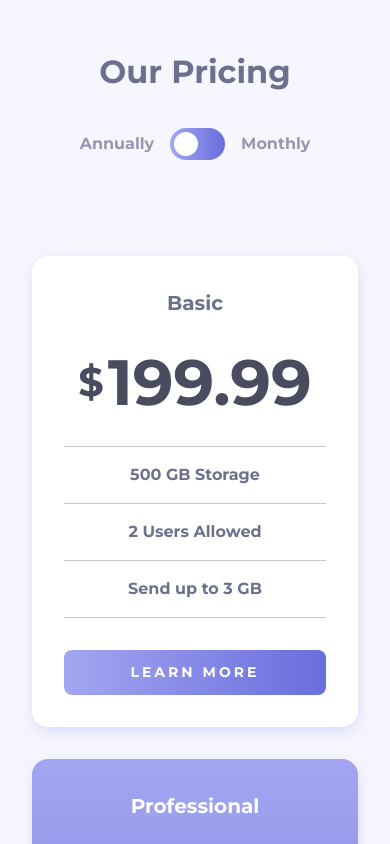
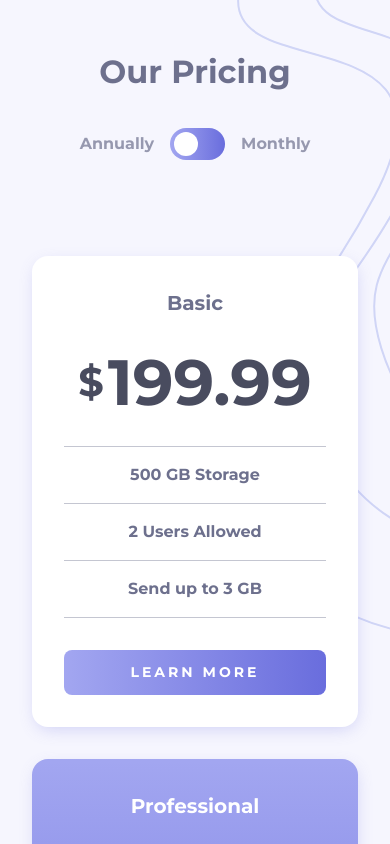
Before and after one commit to Shadowbest/Pricing-component-with-toggle, a React (Vite) app: page / in a window 390 px wide. Shown: the top 844 px of the page. Built offline with nearby package versions, Linux system fonts and the light colour scheme.

Commit message:
feat: add background image for mobile

```diff
--- a/src/stylesheets/index.css
+++ b/src/stylesheets/index.css
@@ -51,6 +51,9 @@
     margin: 0;
     color: hsl(var(--neutral-clr-700));
     background-color: hsl(var(--neutral-clr-50));
+    background-image: url("/images/bg-top.svg");
+    background-repeat: no-repeat;
+    background-position: 225px -20px;
     font-family: "Montserrat", sans-serif, system-ui;
     font-weight: 700;
     line-height: 1.5;
```
